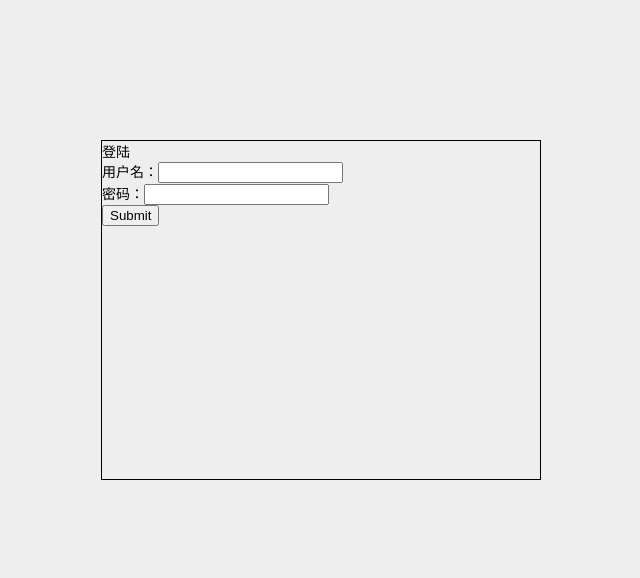
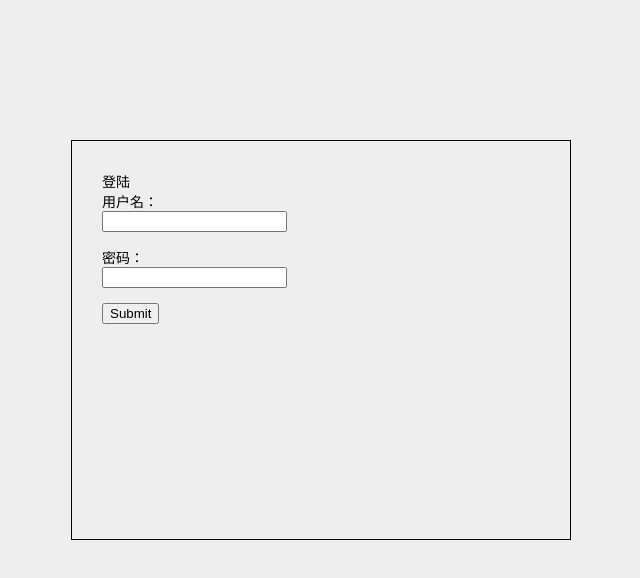
Before and after one commit to lebroncc/front-webpack-test, a React app: page /#/login in a window 1280 px wide. Shown: the whole page, without its empty margins (319-959 px from the left). Built offline with nearby package versions, Linux system fonts and the light colour scheme.

Commit message:
add loginpage

```diff
--- a/src/pages/main/Login.js
+++ b/src/pages/main/Login.js
@@ -6,25 +6,26 @@ import http from 'src/services/CommonHttp';
 export default class Login extends Component{
   constructor(props){
     super(props);
+    this.lgformref=null;
   }
   componentDidMount(){
 
   }
   btnloginclick(event){
     event.preventDefault();
-    console.info('登陆');
+    // console.info(this.lgformref[0].value);
   }
   render() {
     return (
       <div className="login-bg">
-        <form className="login-form">
+        <form className="login-form" ref={(ref)=>this.lgformref=ref}>
           <div>登陆</div>
           <div>
-            <div>
+            <div className="login-inputgrp">
               <label>用户名：</label>
               <input type="text" name="username" id="username" />
             </div>
-            <div>
+            <div className="login-inputgrp">
               <label>密码：</label>
               <input type="password" name="passwd" id="passwd" />
             </div>
--- a/src/pages/main/main.css
+++ b/src/pages/main/main.css
@@ -11,4 +11,12 @@
   margin-top: 140px;
   margin-left: auto;
   margin-right: auto;
+  padding: 30px;
 }
+.login-inputgrp{
+  display: block;
+  margin-bottom: 15px;
+}
+.login-inputgrp label{
+  display: block;
+}
```
Also changed, not shown: README.md.
